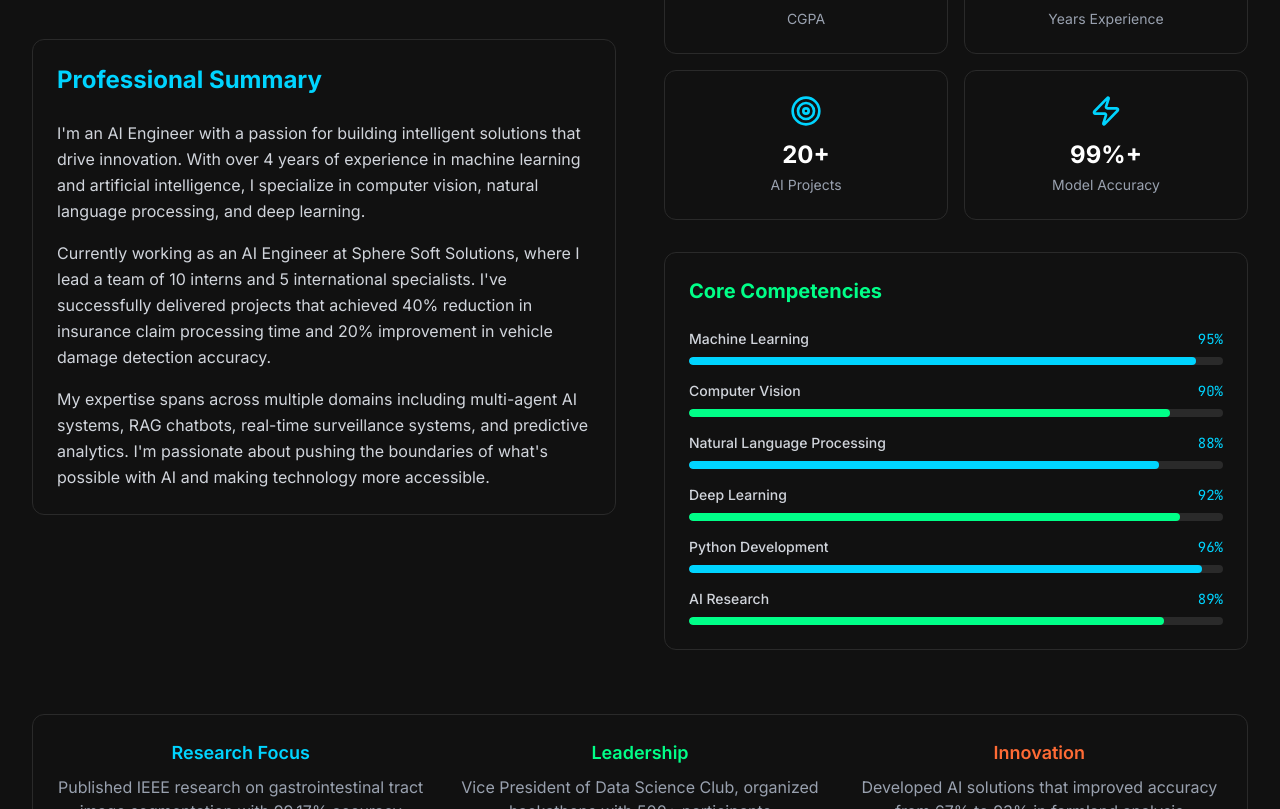
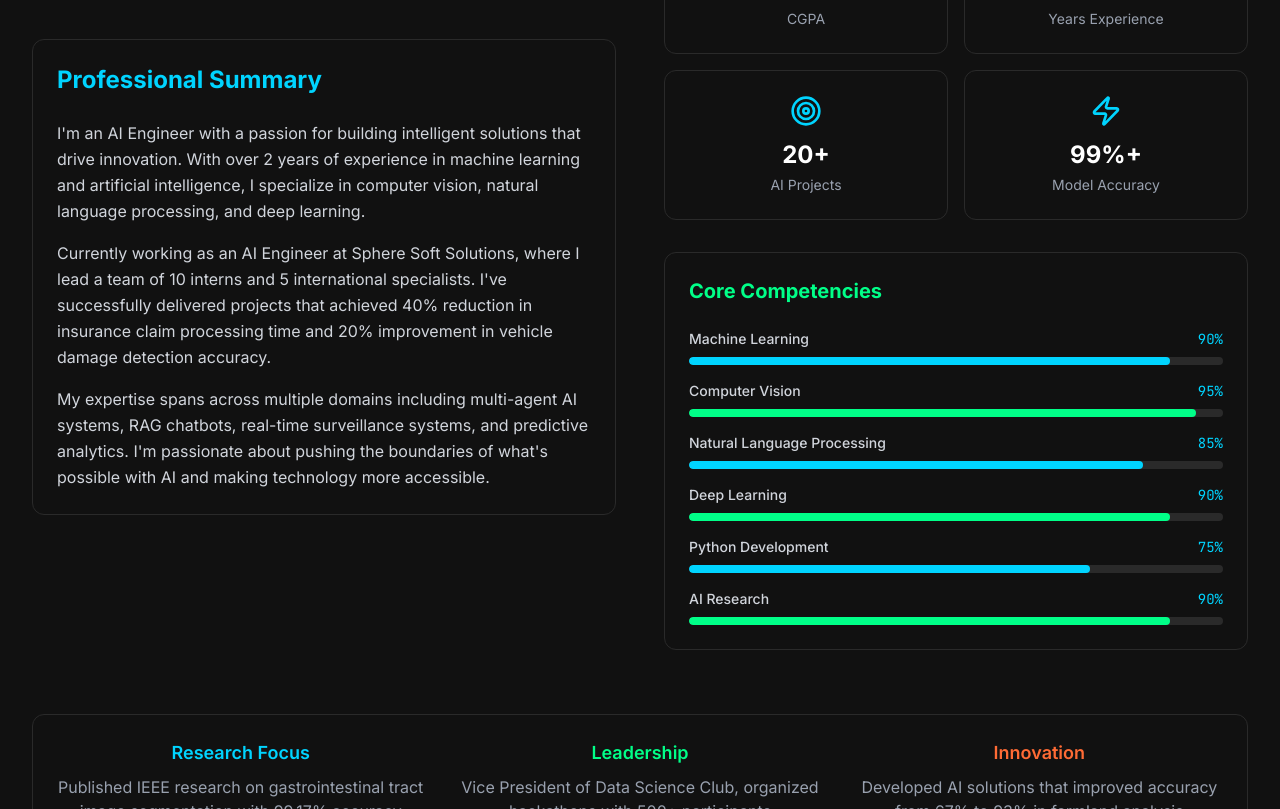
Before and after one commit to VarunK1505/Portfolio, a Next.js app in the folder website/: page /Portfolio/ in a window 1280 px wide. Shown: the part 1140-1949 px from the top of the page. Built offline with nearby package versions, Linux system fonts and the light colour scheme.

Commit message:
Update About.tsx

```diff
--- a/website/src/components/About.tsx
+++ b/website/src/components/About.tsx
@@ -9,18 +9,18 @@ import ProgressBar from './ui/ProgressBar';
 
 const stats = [
   { label: 'CGPA', value: '9.1', icon: Award, color: 'primary' },
-  { label: 'Years Experience', value: '4+', icon: Brain, color: 'secondary' },
+  { label: 'Years Experience', value: '2+', icon: Brain, color: 'secondary' },
   { label: 'AI Projects', value: '20+', icon: Target, color: 'accent' },
   { label: 'Model Accuracy', value: '99%+', icon: Zap, color: 'primary' },
 ];
 
 const skills = [
-  { name: 'Machine Learning', level: 95 },
-  { name: 'Computer Vision', level: 90 },
-  { name: 'Natural Language Processing', level: 88 },
-  { name: 'Deep Learning', level: 92 },
-  { name: 'Python Development', level: 96 },
-  { name: 'AI Research', level: 89 },
+  { name: 'Machine Learning', level: 90 },
+  { name: 'Computer Vision', level: 95 },
+  { name: 'Natural Language Processing', level: 85 },
+  { name: 'Deep Learning', level: 90 },
+  { name: 'Python Development', level: 75 },
+  { name: 'AI Research', level: 90 },
 ];
 
 export default function About() {
@@ -59,7 +59,7 @@ export default function About() {
               <div className="space-y-4 text-gray-300 leading-relaxed">
                 <p>
                   I&apos;m an AI Engineer with a passion for building intelligent solutions that drive innovation.
-                  With over 4 years of experience in machine learning and artificial intelligence, I specialize
+                  With over 2 years of experience in machine learning and artificial intelligence, I specialize
                   in computer vision, natural language processing, and deep learning.
                 </p>
                 <p>
```
